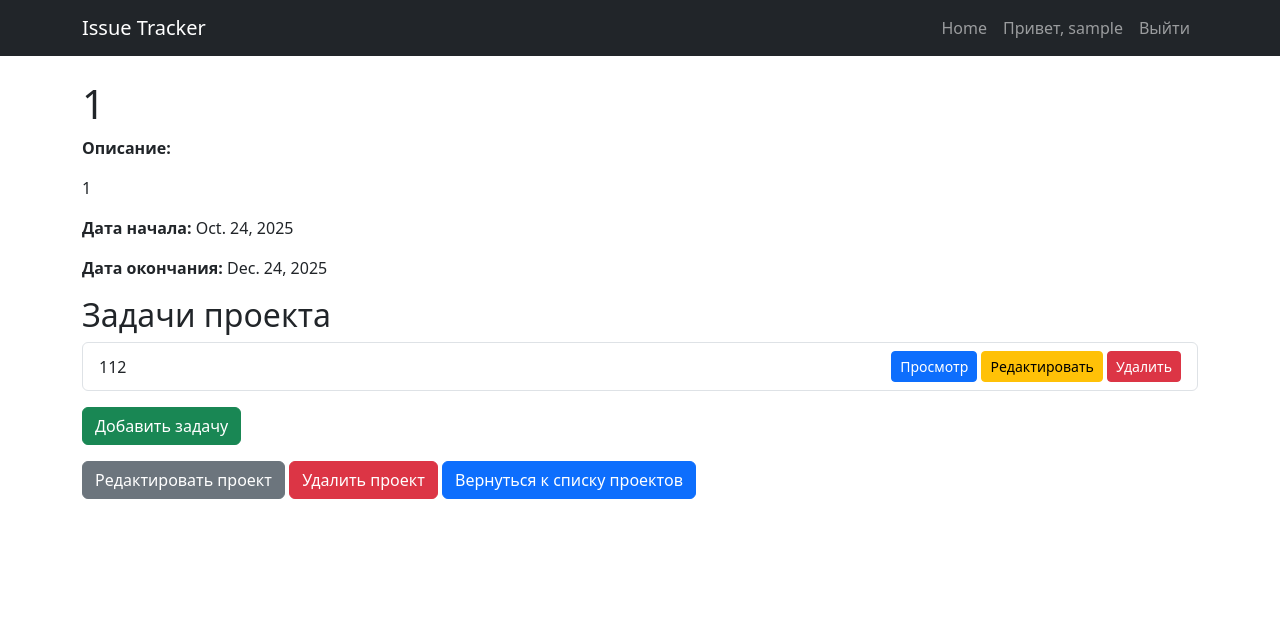
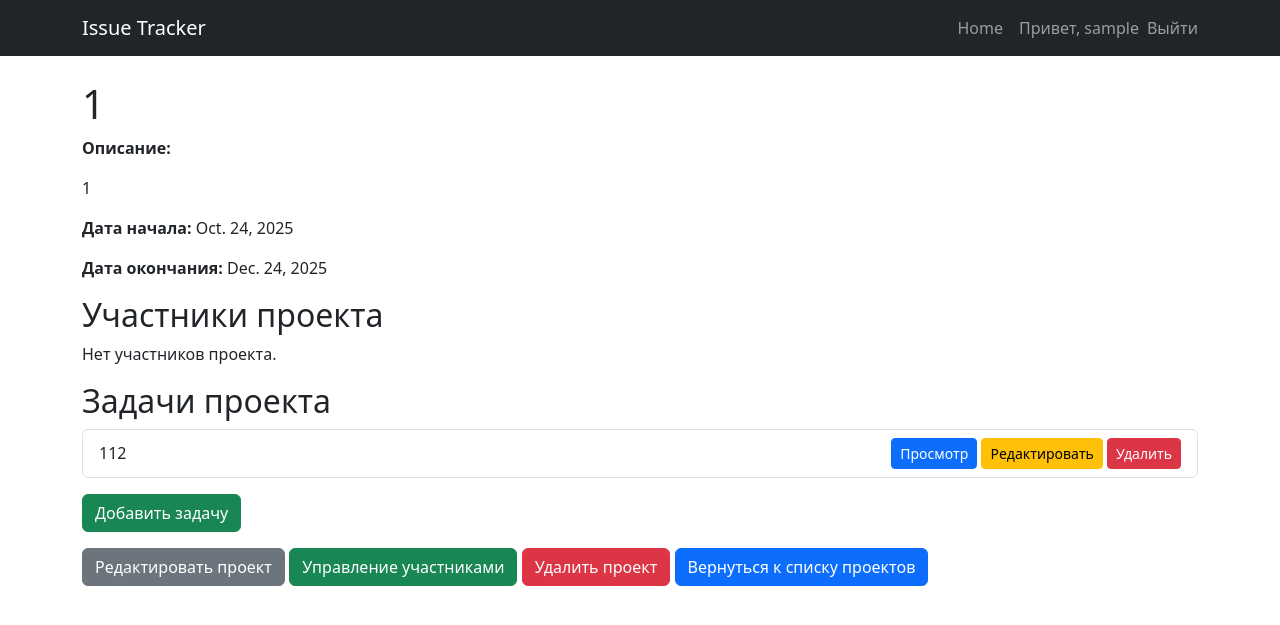
Before and after one commit to kuznetsovroman41/homeworks2, a Django app: page /projects/1/ in a window 1280 px wide. Shown: the top 625 px of the page. Run offline with Django 5.2, Linux system fonts and the light colour scheme; the visitor is signed in with stand-in values (Sample User, id 1); data comes from the database, SQL or seed files in the repository.

Commit message:
2 этап и починил logout

```diff
--- a/source/accounts/urls.py
+++ b/source/accounts/urls.py
@@ -4,6 +4,6 @@ from .views import register_view
 app_name = 'accounts'
 urlpatterns = [
     path('login/', auth_views.LoginView.as_view(template_name='account/login.html'), name='login'),
-    path('logout/', auth_views.LogoutView.as_view(next_page='login'), name='logout'),
+    path('logout/', auth_views.LogoutView.as_view(next_page='accounts:login'), name='logout'),
     path("register/", register_view, name="register"),
 ]
--- a/source/webapp/models.py
+++ b/source/webapp/models.py
@@ -1,6 +1,6 @@
 from django.db import models
 from .validation import validate_no_bug_in_summary, validate_summary_length
-
+from django.conf import settings
 
 class IssueStatus(models.Model):
     name = models.CharField(max_length=100, unique=True)
@@ -37,6 +37,7 @@ class Project(models.Model):
     description = models.TextField(blank=True, verbose_name='Описание проекта')
     start_date = models.DateField(verbose_name='Дата начала')
     end_date = models.DateField(blank=True, null=True, verbose_name='Дата окончания')
+    users = models.ManyToManyField(settings.AUTH_USER_MODEL, related_name='projects')
 
     def __str__(self):
         return self.name
--- a/source/webapp/templates/include/navbar.html
+++ b/source/webapp/templates/include/navbar.html
@@ -22,8 +22,13 @@
                     <li class="nav-item">
                         <a class="nav-link" href="#">Привет, {{ user.username }}</a>
                     </li>
-                    <li class="nav-item">
-                        <a class="nav-link" href="{% url 'accounts:logout' %}">Выйти</a>
+                    <li class="nav-item d-flex align-items-center">
+                     <form method="post" action="{% url 'accounts:logout' %}" class="m-0">
+                        {% csrf_token %}
+                         <button type="submit" class="btn btn-link nav-link p-0 m-0" style="line-height: inherit;">
+                            Выйти
+                         </button>
+                     </form>
                     </li>
                 {% else %}
                     <li class="nav-item">
--- a/source/webapp/templates/project_detail.html
+++ b/source/webapp/templates/project_detail.html
@@ -7,6 +7,19 @@
 <p><strong>Дата начала:</strong> {{ project.start_date }}</p>
 {% if project.end_date %}
 <p><strong>Дата окончания:</strong> {{ project.end_date }}</p>
+{% endif %}
+
+<h2>Участники проекта</h2>
+{% if users %}
+    <ul class="list-group mb-3">
+        {% for user in users %}
+            <li class="list-group-item">
+                {{ user.get_full_name|default:user.username }}
+            </li>
+        {% endfor %}
+    </ul>
+{% else %}
+    <p>Нет участников проекта.</p>
 {% endif %}
 
 <h2>Задачи проекта</h2>
@@ -32,6 +45,7 @@
 <a href="{% url 'webapp:issue_add' project.pk %}" class="btn btn-success mb-3">Добавить задачу</a><br>
 
 <a href="{% url 'webapp:project_edit' project.pk %}" class="btn btn-secondary">Редактировать проект</a>
+<a href="{% url 'webapp:manage_project_users' project.id %}" class="btn btn-success">Управление участниками</a>
 <a href="{% url 'webapp:project_delete' project.pk %}" class="btn btn-danger">Удалить проект</a>
 <a href="{% url 'webapp:project_list' %}" class="btn btn-primary">Вернуться к списку проектов</a>
 
--- a/source/webapp/urls.py
+++ b/source/webapp/urls.py
@@ -2,12 +2,13 @@ from django.urls import path
 from .views import (
     ProjectListView, ProjectDetailView, ProjectCreateView, ProjectUpdateView, ProjectDeleteView,
     IssueCreateView, IssueDetailView, IssueUpdateView, IssueDeleteView,
+    manage_project_users,
 )
+
 app_name = 'webapp'
 
 urlpatterns = [
     path('', ProjectListView.as_view(), name='project_list'),
-
     path('projects/add/', ProjectCreateView.as_view(), name='project_add'),
     path('projects/<int:pk>/', ProjectDetailView.as_view(), name='project_detail'),
     path('projects/<int:pk>/edit/', ProjectUpdateView.as_view(), name='project_edit'),
@@ -17,4 +18,6 @@ urlpatterns = [
     path('issues/<int:pk>/', IssueDetailView.as_view(), name='issue_detail'),
     path('issues/<int:pk>/edit/', IssueUpdateView.as_view(), name='issue_edit'),
     path('issues/<int:pk>/delete/', IssueDeleteView.as_view(), name='issue_delete'),
+
+    path('projects/<int:project_id>/users/', manage_project_users, name='manage_project_users'),
 ]
--- a/source/webapp/views.py
+++ b/source/webapp/views.py
@@ -1,10 +1,10 @@
-from django.shortcuts import get_object_or_404
+from django.shortcuts import get_object_or_404, render,redirect
 from django.urls import reverse, reverse_lazy
 from django.views.generic import (
     ListView, DetailView, CreateView, UpdateView, DeleteView
 )
 from .models import Project, Issue
-from .forms import IssueForm
+from .forms import IssueForm, ProjectUserForm
 from django.db.models import Q
 from django.contrib.auth.mixins import LoginRequiredMixin
 
@@ -37,6 +37,7 @@ class ProjectDetailView(DetailView):
     def get_context_data(self, **kwargs):
         context = super().get_context_data(**kwargs)
         context['issues'] = self.object.issue_set.all()
+        context['users'] = self.object.users.all()
         return context
 
 
@@ -113,3 +114,17 @@ class IssueDeleteView(LoginRequiredMixin, DeleteView):
 
     def get_success_url(self):
         return reverse('webapp:project_detail', kwargs={'pk': self.object.project.pk})
+
+
+def manage_project_users(request, project_id):
+    project = get_object_or_404(Project, pk=project_id)
+
+    if request.method == 'POST':
+        form = ProjectUserForm(request.POST)
+        if form.is_valid():
+            project.users.set(form.cleaned_data['users'])
+            return redirect('webapp:project_detail', pk=project.id)
+    else:
+        form = ProjectUserForm(initial={'users': project.users.all()})
+
+    return render(request, 'manage_users.html', {'form': form, 'project': project})
```
Also changed, not shown: source/webapp/forms.py (+9 -1 lines), source/webapp/templates/manage_users.html (added, +7 -0 lines), source/accounts/migrations/0003_alter_customuser_email.py (added), source/webapp/migrations/0003_project_users.py (added).
